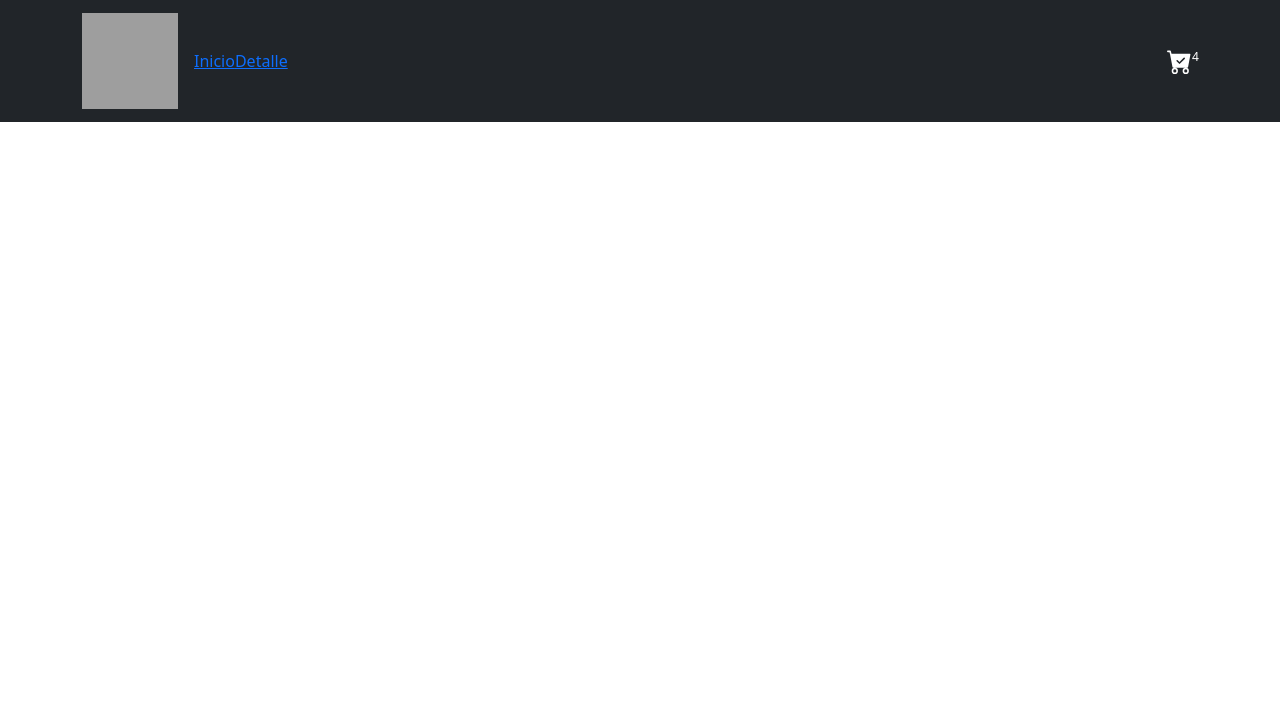
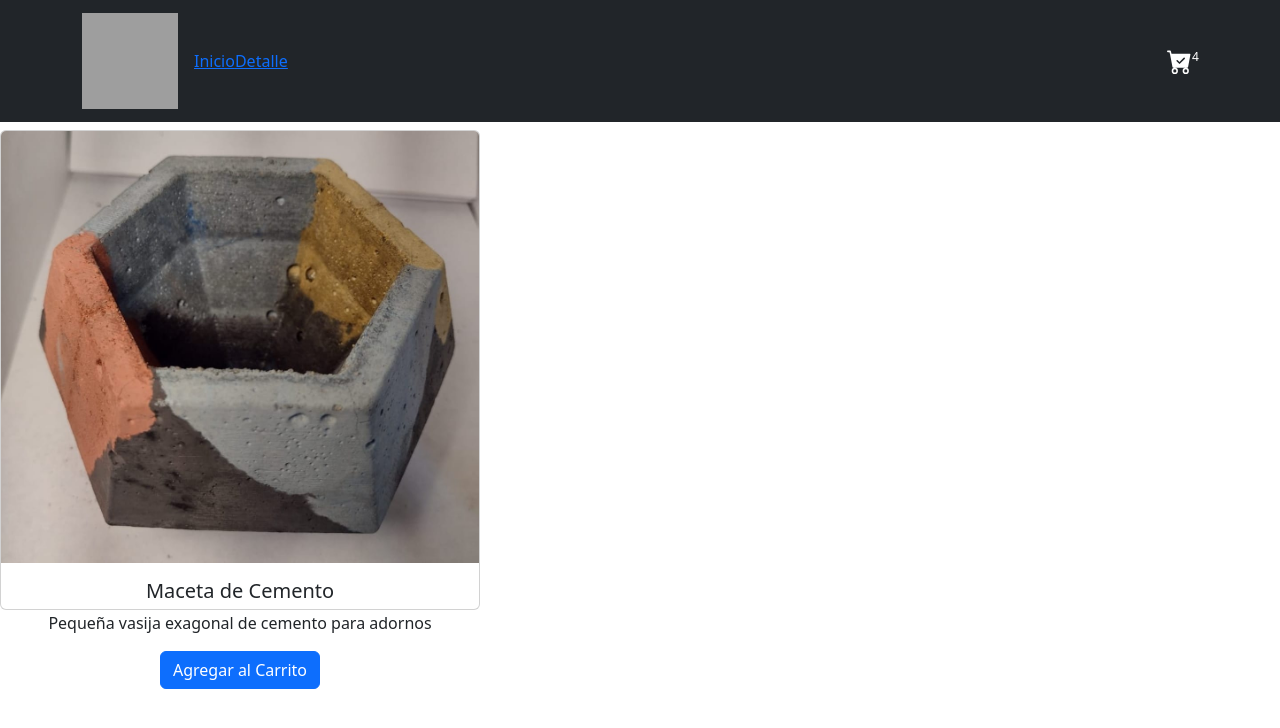
Before and after one commit to Fedesosa32/PreEnteraga1Sosa, a React (Create React App) app: page /detalle/1 in a window 1280 px wide. Before the commit this address had no page. Shown: the top 728 px of the page. Built offline with nearby package versions, Linux system fonts and the light colour scheme; grey boxes are pictures that could not be loaded.

Commit message:
Se corrige funcionalidad de itemDetailContainer e itemDetail

```diff
--- a/src/App.js
+++ b/src/App.js
@@ -16,8 +16,7 @@ function App() {
 
           <Routes>
               <Route path='/' element={<ItemListContainer greeting={"Bienvenidos a Beebus!"}/>} />
-        <Route path='/detalle' element={<ItemDetailContainer/>}/>
-        <Route path='/' element={<NavBar.Brand/>}/>
+              <Route path='/detalle/:id' element={<ItemDetailContainer/>}/>
           </Routes>
 
       </BrowserRouter>
--- a/src/Components/Item.js
+++ b/src/Components/Item.js
@@ -1,4 +1,5 @@
 import React from 'react'
+import { Link } from 'react-router-dom'
 
 export default function Item({item}) {
     return (
@@ -6,7 +7,7 @@ export default function Item({item}) {
             <li className='itemCard'>
                         <img className='img' src={item.picture} alt={item.title}/>
                         <h3 className='nombreDeProducto'> {item.title} </h3>
-
+                        <Link to={`/detalle/${item.id}`}>Ir al detalle</Link>
                     </li>
         </div>
     )
--- a/src/Components/ItemDetail.js
+++ b/src/Components/ItemDetail.js
@@ -6,11 +6,11 @@ import Card from 'react-bootstrap/Card';
 function ItemDetail({item}) {
     return (
         <Card style={{ width: '30rem', height:'30rem' }}>
-        <Card.Img variant="top" src= {`${item.picture}`}/>
+        <Card.Img variant="top" src= {item.picture}/>
         <Card.Body>
-            <Card.Title>{`${item.title}`}</Card.Title>
+            <Card.Title>{item.title}</Card.Title>
             <Card.Text>
-            {`${item.description}`}
+            {item.description}
             </Card.Text>
             <Button variant="primary">Agregar al Carrito</Button>
         </Card.Body>
--- a/src/Components/ItemDetailContainer.js
+++ b/src/Components/ItemDetailContainer.js
@@ -3,6 +3,12 @@ import { useParams } from 'react-router-dom';
 import '../index.css';
 import products from '../Products/Products';
 import ItemDetail from './ItemDetail';
+
+
+function ItemDetailContainer ({greeting}) {
+const [item, setItem] = useState([]);
+
+const {id} = useParams();
 
 function detalleDeProducto (idItem){
     return new Promise((resolve, reject) => {
@@ -13,19 +19,13 @@ function detalleDeProducto (idItem){
     })
 }
 
-function ItemDetailContainer ({greeting}) {
-const [item, setItem] = useState([]);
-
-const params = useParams();
-const idItem = params.idItem;
-
 useEffect ( () => {
 
-    detalleDeProducto(idItem).then((datos) => {
+    detalleDeProducto(id).then((datos) => {
         setItem (datos);
     });
 },
-[])
+[id])
 
 
     return (
--- a/src/Components/NavBar.js
+++ b/src/Components/NavBar.js
@@ -9,20 +9,21 @@ import { Link } from 'react-router-dom';
 export const NavBar = () => {
     return (
         <div>
-
+            <Link to={"/"}>
                 <Navbar bg="dark" variant="dark navbar-expand-sm ">
                     <Container>
-                <Navbar.Brand ><img className='logo' Link to= "/" src='./logo1.jpg' alt='Logo Sitio'></img></Navbar.Brand>
+                        <Navbar.Brand ><img className='logo' src='./logo1.jpg' alt='Logo Sitio'></img></Navbar.Brand>
                             <Nav className="me-auto">
                                 <Link className='link' to="/">Inicio</Link>
                                 <Link to="/Detalle">Detalle</Link>
 
                             </Nav>
                         <CartWidget/>
+
                     </Container>
 
                 </Navbar>
-
+            </Link>
         </div>
         );
 }
--- a/src/Products/Products.js
+++ b/src/Products/Products.js
@@ -4,7 +4,7 @@ const products = [
         title: 'Maceta de Cemento',
         description: 'Pequeña vasija exagonal de cemento para adornos',
         price: 100.00,
-        picture: "/img/miniMaceta1.jpg",
+        picture: "../img/miniMaceta1.jpg",
         category: "maceta",
     },
     {
@@ -12,7 +12,7 @@ const products = [
         title: 'Maceta de Cemento',
         description: 'Macetas cilindricas de diferentes colores',
         price: 200.00,
-        picture: "/img/miniMaceta2.jpg",
+        picture: "../img/miniMaceta2.jpg",
         category: "maceta",
     },
     {
@@ -20,7 +20,7 @@ const products = [
         title: 'Maceta de Cemento',
         description: 'Pequeña vasija exagonal de cemento para adornos con planta includida',
         price: 300.00,
-        picture: "/img/miniMaceta3.jpg",
+        picture: "../img/miniMaceta3.jpg",
         category: "maceta",
     },
     {
@@ -28,7 +28,7 @@ const products = [
         title: 'Velas Corazón',
         description: 'Adornos para el hogar',
         price: 100.00,
-        picture: "/img/velas1.jpg",
+        picture: "../img/velas1.jpg",
         category: "velas",
     },
     {
@@ -36,7 +36,7 @@ const products = [
         title: 'Velas Corazón Cilindricas',
         description: 'Adornos para el hogar',
         price: 200.00,
-        picture: "/img/velas2.jpg",
+        picture: "../img/velas2.jpg",
         category: "velas",
     },
     {
@@ -44,7 +44,7 @@ const products = [
         title: 'Velas Buho',
         description: 'Adornos para el hogar',
         price: 300.00,
-        picture: "/img/velas3.jpg",
+        picture: "../img/velas3.jpg",
         category: "velas",
     },
 
```
Also changed, not shown: src/index.css (line endings or trailing spaces). Lines whose indentation alone changed are shown as unchanged.
